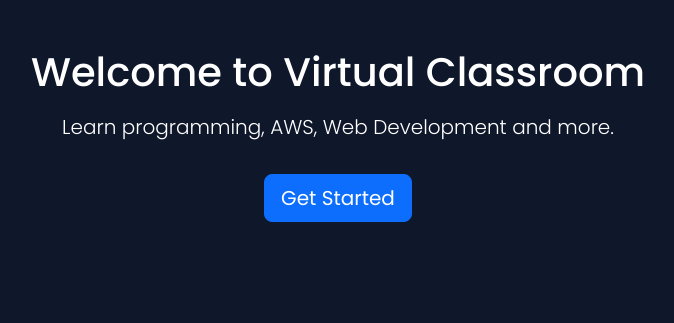
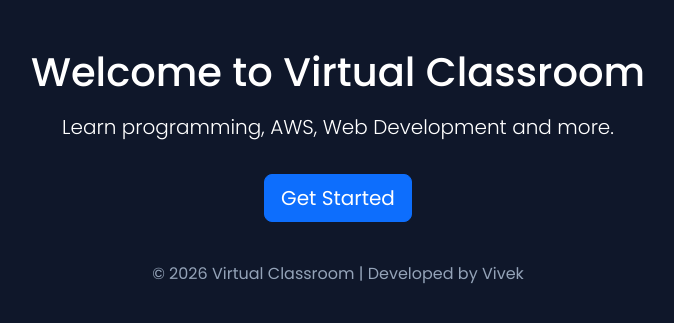
Before and after one commit to botre07/AWS-hosted-Virtual-Classroom-and-Learning-Platform, a Flask app: page / in a window 1280 px wide. Shown: the part 56-379 px from the top of the page, without its empty margins (302-976 px from the left). Run offline with Flask 3, Linux system fonts and the light colour scheme.

Commit message:
fix changes

```diff
--- a/templates/assignments.html
+++ b/templates/assignments.html
@@ -102,7 +102,7 @@
 </div>
 
 </body>
-<!-- <div class="footer">
-    © 2026 Virtual Classroom | Developed by sanchita
-</div> -->
+<div class="footer">
+    © 2026 Virtual Classroom | Developed by Vivek
+</div>
 </html>
--- a/templates/certificates.html
+++ b/templates/certificates.html
@@ -98,7 +98,7 @@
 </div>
 
 </body>
-<!-- <div class="footer">
-    © 2026 Virtual Classroom | Developed by sanchita
-</div> -->
+<div class="footer">
+    © 2026 Virtual Classroom | Developed by Vivek
+</div>
 </html>
--- a/templates/content.html
+++ b/templates/content.html
@@ -162,7 +162,7 @@
 </div>
 
 </body>
-<!-- <div class="footer">
-    © 2026 Virtual Classroom | Developed by sanchita
-</div> -->
+<div class="footer">
+    © 2026 Virtual Classroom | Developed by Vivek
+</div>
 </html>
--- a/templates/courses.html
+++ b/templates/courses.html
@@ -209,7 +209,7 @@
 </div>
 
 </body>
-<!-- <div class="footer">
-    © 2026 Virtual Classroom | Developed by sanchita
-</div> -->
+<div class="footer">
+    © 2026 Virtual Classroom | Developed by Vivek
+</div>
 </html>
--- a/templates/dashboard.html
+++ b/templates/dashboard.html
@@ -271,8 +271,8 @@
     </script>
 
 </body>
-<!-- <div class="footer">
-    © 2026 Virtual Classroom | Developed by sanchita
-</div> -->
+<div class="footer">
+    © 2026 Virtual Classroom | Developed by Vivek
+</div>
 
 </html>
--- a/templates/home.html
+++ b/templates/home.html
@@ -47,7 +47,7 @@
 </div>
 
 </body>
-<!-- <div class="footer">
-    © 2026 Virtual Classroom | Developed by Rushi
-</div> -->
+<div class="footer">
+    © 2026 Virtual Classroom | Developed by Vivek
+</div>
 </html>
--- a/templates/login.html
+++ b/templates/login.html
@@ -71,6 +71,6 @@
 
 </body>
 <div class="footer">
-    © 2026 Virtual Classroom | Developed by Sourabh
+    © 2026 Virtual Classroom | Developed by Vivek
 </div>
 </html>
--- a/templates/profile.html
+++ b/templates/profile.html
@@ -246,7 +246,7 @@
 </div>
 
 </body>
-<!-- <div class="footer">
-    © 2026 Virtual Classroom | Developed by Rushi
-</div> -->
+<div class="footer">
+    © 2026 Virtual Classroom | Developed by Vivek
+</div>
 </html>
--- a/templates/register.html
+++ b/templates/register.html
@@ -87,6 +87,6 @@
 
 </body>
 <div class="footer">
-    © 2026 Virtual Classroom | Developed by Sourabh
+    © 2026 Virtual Classroom | Developed by Vivek
 </div>
 </html>
```
